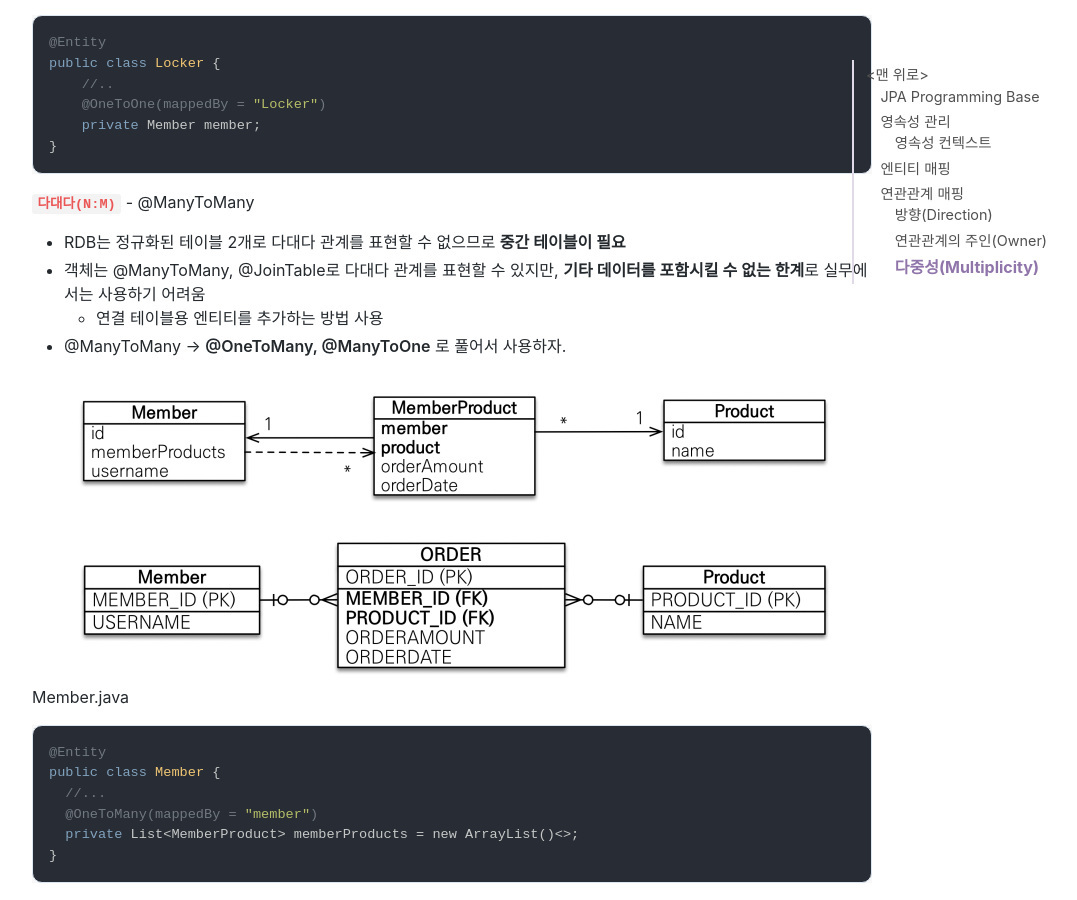
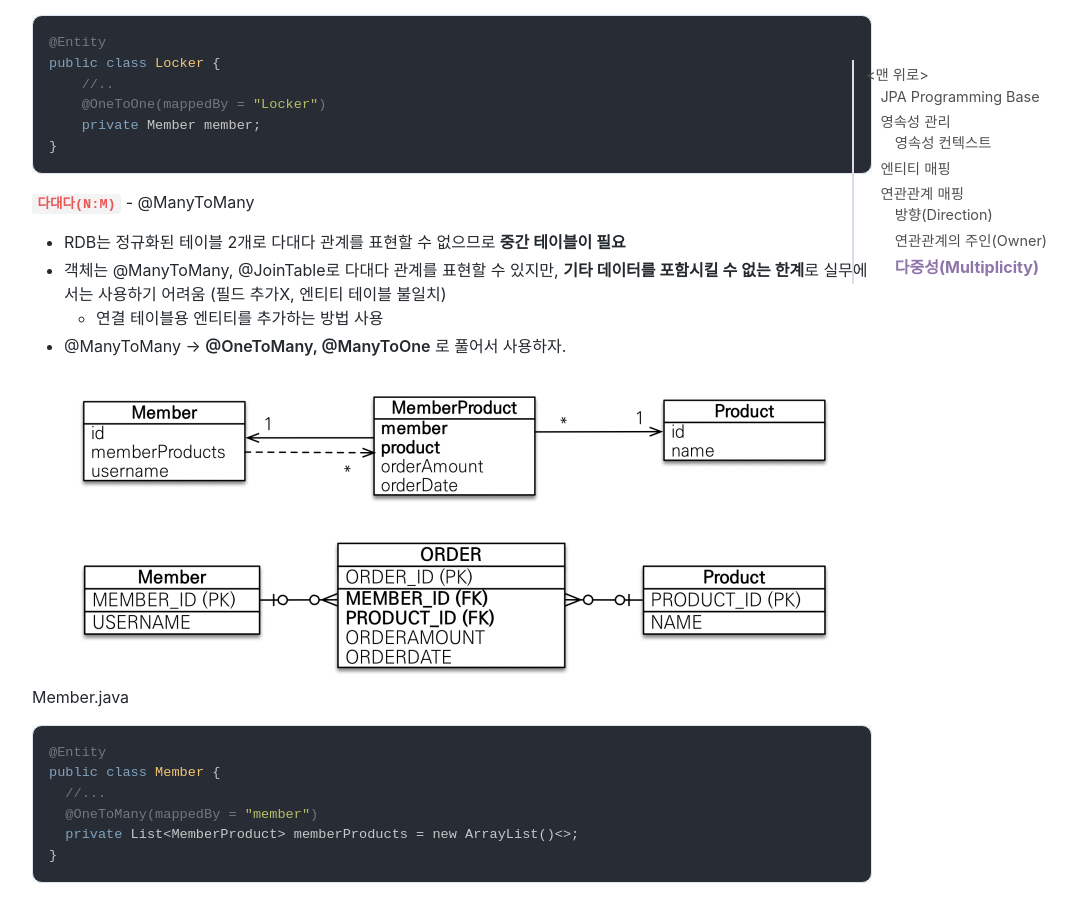
Before and after one commit to jihunparkme/jihunparkme.github.io, a Jekyll site: the page built from _posts/2022-03-29-JPA-Programming-base.md, in a window 1280 px wide and 900 px high, scrolled down 11071 px. Shown: the whole window, without its empty margins (188-1265 px from the left). Built offline with Jekyll 4.4.1, drawn with Linux system fonts in a browser that asks for light colours; nearby versions of some CDN libraries; comment, search, counter and statistics services are not loaded.

Commit message:
[다양한 연관관계 매핑] 다양한 연관관계 매핑

```diff
--- a/_posts/2022-03-29-JPA-Programming-base.md
+++ b/_posts/2022-03-29-JPA-Programming-base.md
@@ -451,7 +451,7 @@ public class Locker {
 **`다대다(N:M)`** - @ManyToMany
 
 - RDB는 정규화된 테이블 2개로 다대다 관계를 표현할 수 없으므로 **중간 테이블이 필요**
-- 객체는 @ManyToMany, @JoinTable로 다대다 관계를 표현할 수 있지만, **기타 데이터를 포함시킬 수 없는 한계**로 실무에서는 사용하기 어려움
+- 객체는 @ManyToMany, @JoinTable로 다대다 관계를 표현할 수 있지만, **기타 데이터를 포함시킬 수 없는 한계**로 실무에서는 사용하기 어려움 (필드 추가X, 엔티티 테이블 불일치)
   - 연결 테이블용 엔티티를 추가하는 방법 사용
 - @ManyToMany -> **@OneToMany, @ManyToOne** 로 풀어서 사용하자.
 
```
